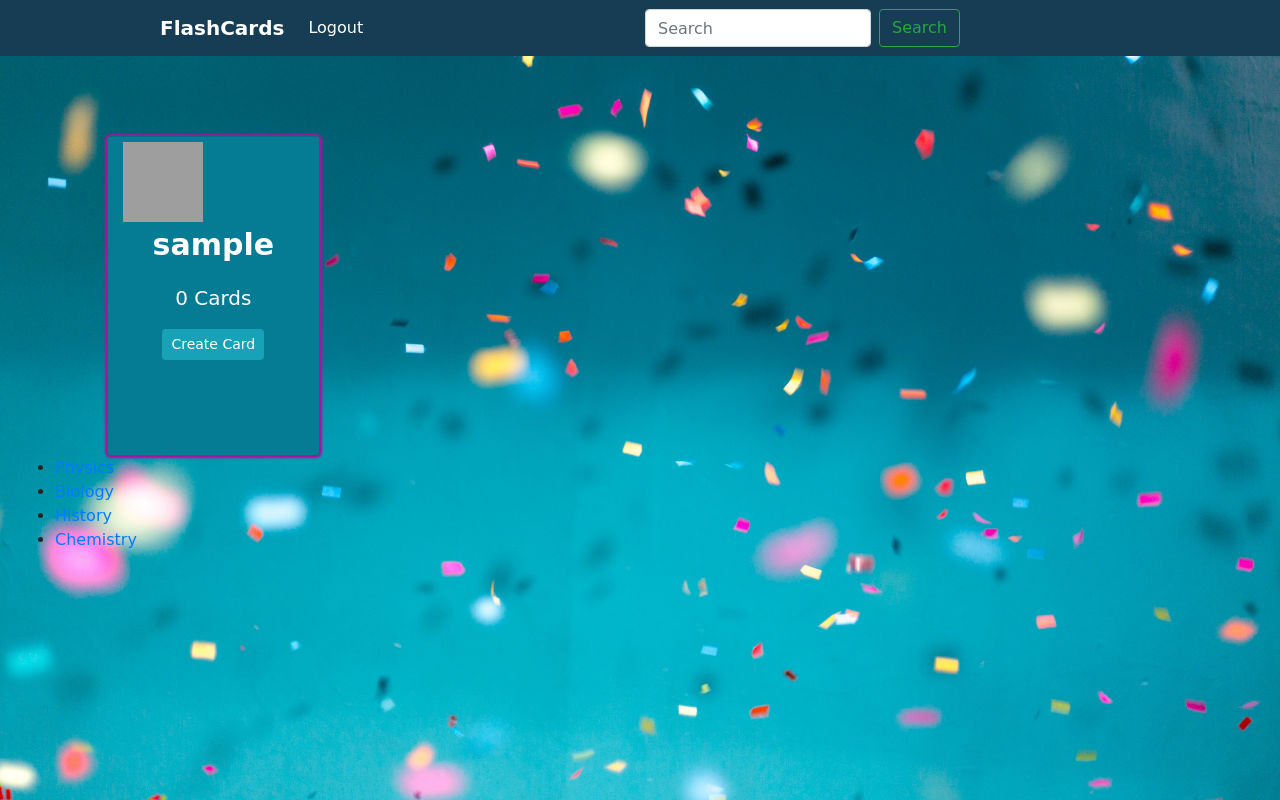
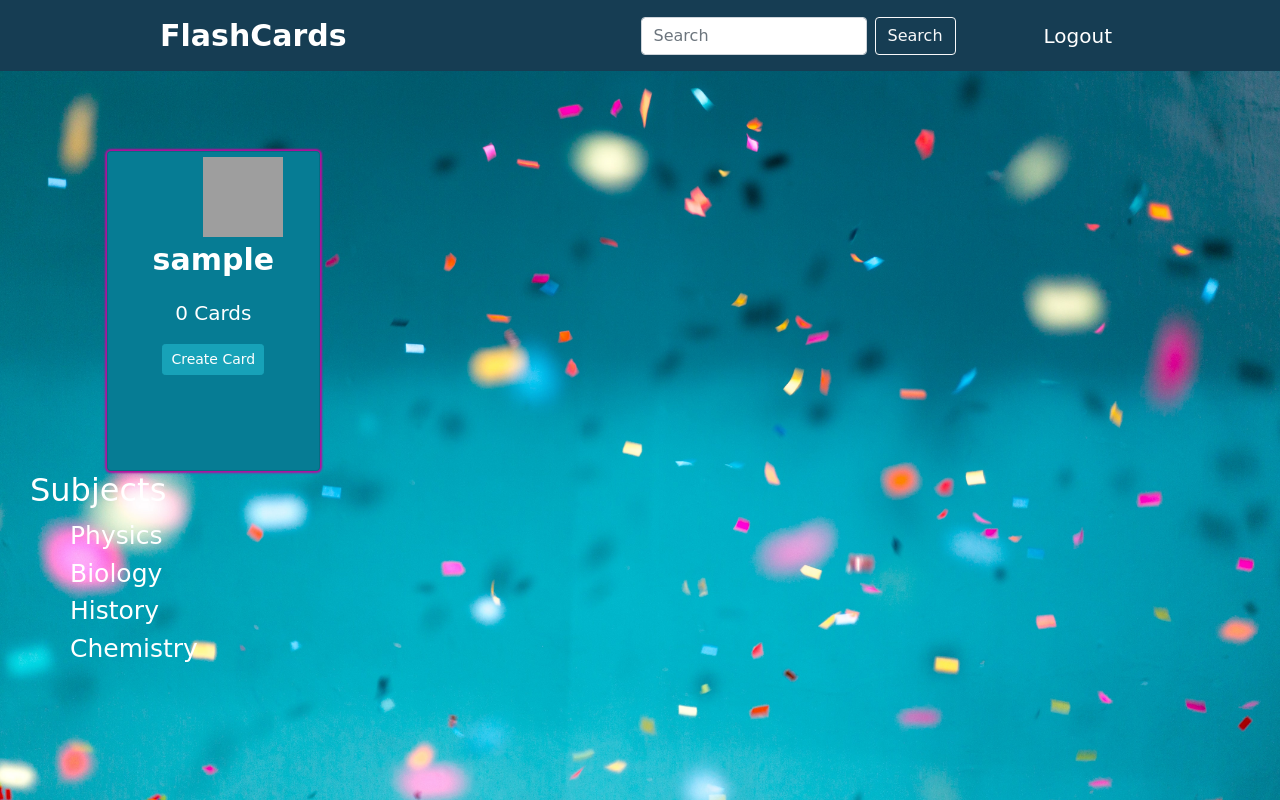
Before and after one commit to ngetichnicholas/Flash-Cards, a Django app: page / in a window 1280 px wide. Run offline with Django 3.2, Linux system fonts and the light colour scheme; the visitor is signed in with stand-in values (Sample User, id 1); data that the repository does not hold is empty; some libraries are stand-ins or nearby versions; some web fonts are replaced; grey boxes are pictures that could not be loaded.

Commit message:
change the navbar

```diff
--- a/flash_app/static/css/styles.css
+++ b/flash_app/static/css/styles.css
@@ -4,18 +4,20 @@
   background-color: rgb(22, 61, 83);
   color:white;
   padding-left: 10rem;
-  padding-right: 20rem;
+  padding-right:10rem;
+
 }
 body {
   background-image: url('../images/jason-leung-Xaanw0s0pMk-unsplash\ \(2\).jpg');
   background-repeat: no-repeat;
   background-size: cover;
   font-family: 'Yatra One', cursive;
+  color: white;
 
 }
 
 .notes {
-  background-color: rgba(255, 255, 255, 0.883);
+  background-color: rgba(255, 255, 255, 0.876);
   height:10rem;
   margin-bottom: 2rem;
   color: rgb(3, 33, 53) ;
@@ -31,6 +33,14 @@ body {
   box-shadow:0 0 2px 2px #b40e9e;
 }
 
+.profile_picture {
+  margin-left:5rem;
+}
+
+.profile_picture2 {
+  margin-left:10rem;
+}
+
 .name{
   font-size: 30px;
   font-weight: 900;
@@ -43,6 +53,7 @@ body {
 #home {
   color:white;
   font-weight: 900;
+  font-size: 30px;
 }
 #reg{
   color: white;
@@ -54,4 +65,42 @@ body {
 
 #logout {
   color: white;
+  margin-left:5rem;
+  font-size: 20px;
 }
+
+ul {
+  list-style: none;
+  font-size: 25px;
+  color: white;
+}
+
+.categories>li>a {
+  color:white;
+}
+
+.profile2 {
+  color: white;
+  text-align: center;
+  height: 20rem;
+  background-color: rgb(6, 124, 148);
+  padding-top: 15px;
+  box-shadow:0 0 2px 2px #b40e9e;
+  font-size: 25px;
+}
+
+.fullcard {
+  background-color: rgba(255, 255, 255, 0.931);
+  color: rgb(6, 124, 148);
+  box-shadow:0 0 2px 2px #b40e9e;
+}
+
+.delete {
+  background-color: rgb(226, 43, 195);
+  color:white;
+}
+
+.update {
+  background-color: rgb(13, 157, 185);
+  color:white;
+}
--- a/flash_app/templates/index.html
+++ b/flash_app/templates/index.html
@@ -18,29 +18,31 @@
         <p class="name">{{user.username}}</p>
         <p class="number">{{user_cards|length}} Cards</p>
         <a href="{% url 'create_card' %}"><button class="btn btn-info btn-sm" id="site" data-toggle="modal" data-target=".bd-example-modal-xl">Create Card</button></a>
-
     </div>
     <div class="col-md-1"></div>
-    <div class="col-md-6">
+    <div class="col-md-4 ">
 
       {% if user_cards %}
       {% for card in user_cards %}
       <div class="card notes">
-      <a href="{% url 'card_view' card.id  %}"><div class="card">
+      <a href="{% url 'card_view' card.id  %}"><div class=" ">
         <p class="title">{{card.title}}</p>
         <p>Created on {{card.created_at|date}}</p>
       </div></a>
       {% endfor %}
       {% endif %}
     </div>
-    <div class="col-md-4">
-      <ul>
+    </div>
+    <div class= "col-md-1"></div>
+    <div class="col-md-1">
+      <h2>Subjects</h2>
+      <ul class="categories">
         <li><a href="{% url 'physics' %}" class="">Physics</a></li>
         <li><a href="{% url 'bio' %}" class="">Biology</a></li>
         <li><a href="{% url 'history' %}">History</a></li>
         <li><a href="{% url 'chem' %}">Chemistry</a></li>
       </ul>
     </div>
-  </div>
+  <div class="col-md-2"></div>
 </div>
 {% endblock %}
--- a/flash_app/templates/navbar.html
+++ b/flash_app/templates/navbar.html
@@ -1,27 +1,21 @@
-    <nav id="navigate" class="navbar navbar-expand-lg ">
-        <button class="navbar-toggler" type="button" data-toggle="collapse" data-target="#navbarTogglerDemo03" aria-controls="navbarTogglerDemo03" aria-expanded="false" aria-label="Toggle navigation">
+<nav id="navigate"class="navbar navbar-expand-md ">
+    <a href="{% url 'home' %}" id="home"class="navbar-brand">FlashCards</a>
+    <button type="button" class="navbar-toggler" data-toggle="collapse" data-target="#navbarCollapse">
         <span class="navbar-toggler-icon"></span>
-        </button>
-        <a class="navbar-brand" id="home"href="{% url 'home' %}">FlashCards</a>
+    </button>
+    <div class="collapse navbar-collapse" id="navbarCollapse">
+        <form class="form-inline ml-auto">
+            <input type="text" class="form-control mr-sm-2" placeholder="Search">
+            <button type="submit" class="btn btn-outline-light">Search</button>
+        </form>
+        <div class="navbar-nav">
+            {% if user.is_authenticated%}
+            <a href="/logout" class="nav-item nav-link active" id="logout">Logout</a>
+            {% else %}
+            <a href="{% url 'register' %}" class="nav-item nav-link">Register</a>
+            <a href="{% url 'login' %}" class="nav-item nav-link">Login</a>
+            {% endif %}
+        </div>
 
-        <div class="collapse navbar-collapse" id="navbarTogglerDemo03">
-        <ul class="navbar-nav mr-auto mt-2 mt-lg-0">
-            {% if user.is_authenticated%}
-            <li class="nav-item active">
-            <a class="nav-link" id="logout"href="/logout">Logout</a>
-            </li>
-            {% else %}
-            <li class="nav-item">
-            <a class="nav-link" id="reg" href="{% url 'register' %}">Register</a>
-            </li>
-            <li class="nav-item">
-            <a class="nav-link" id="login" href="{% url 'login' %}">Login</a>
-            </li>
-            {% endif %}
-        </ul>
-        <form class="form-inline my-2 my-lg-0">
-            <input class="form-control mr-sm-2" type="search" placeholder="Search" aria-label="Search">
-            <button class="btn btn-outline-success my-2 my-sm-0" type="submit">Search</button>
-        </form>
-        </div>
-    </nav>
+    </div>
+</nav>
```
Also changed, not shown: flash_app/templates/card_page.html (+13 -9 lines).
